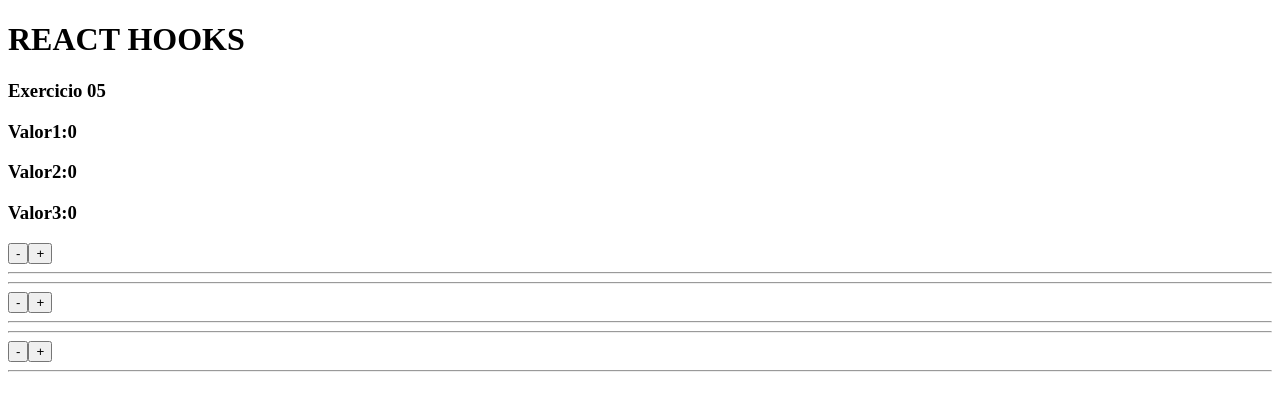
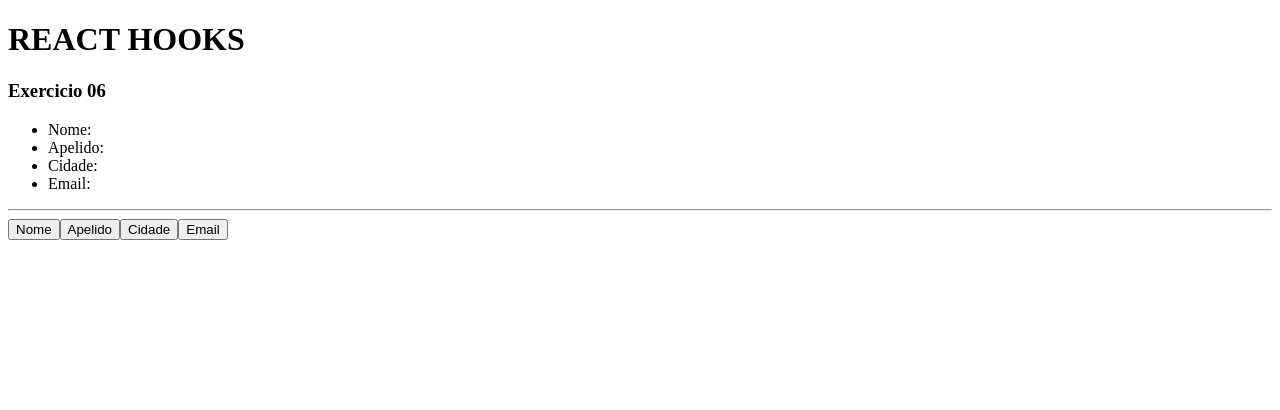
Before and after one commit to AlexFeitoza/react_next_hooks, a React (Vite) app: page / in a window 1280 px wide. Shown: the top 410 px of the page. Built offline with nearby package versions, Linux system fonts and the light colour scheme.

Commit message:
08_hooks

```diff
--- a/src/App.jsx
+++ b/src/App.jsx
@@ -3,7 +3,7 @@
 //import HookState02 from "./components/UseState_02"
 //import HookState03 from "./components/UseState_03"
 //import HookState04 from "./components/UseState_04"
-import HookState07 from "./components/UseState_07"
+import HookState08 from "./components/UseState_08"
 
 
 
@@ -19,7 +19,8 @@
           {/*<HookState04 /> */}
           {/*<HookState05 /> */}
           {/*<HookState06 /> */}
-          <HookState07 />
+          {/*<HookState07 /> */}
+          <HookState08 />
         </>
     )
 }
--- /dev/null
+++ b/src/components/UseState_08.jsx
@@ -0,0 +1,53 @@
+import { useState } from "react"
+import Hookstate_08a from "./UseState_08a";
+
+const Hookstate08 = () => {
+
+    const [cliente, setCliente] = useState({
+        nome : '',
+        apelido : '',
+        cidade : '',
+        email : ''
+});
+
+
+
+    return(
+        <>
+        <h3>Exercicio 06</h3>
+        <ul>
+            <li>Nome: {cliente.nome}</li>
+            <li>Apelido: {cliente.apelido}</li>
+            <li>Cidade: {cliente.cidade}</li>
+            <li>Email: {cliente.email}</li>
+        </ul>
+        <hr />
+
+      <button onClick={() => {
+        const c = {...cliente}
+        c.nome = 'Alex'
+        setCliente(c)
+      } }>Nome</button>
+
+      <button onClick={() => {
+        const c = {...cliente}
+        c.apelido = 'Lelek'
+        setCliente(c)
+      }}>Apelido</button>
+
+      <button onClick={() => {
+        const c = {...cliente}
+        c.cidade = 'Boston - MA'
+        setCliente(c)
+      }}>Cidade</button>
+      <button onClick={() => {
+        const c = {...cliente}
+        c.email = 'alex@gmail.com'
+        setCliente(c)
+      }}>Email</button>
+        <Hookstate_08a />
+    </>
+    )
+}
+
+ export default Hookstate08
--- /dev/null
+++ b/src/components/UseState_08a.jsx
@@ -0,0 +1,18 @@
+import PropTypes from 'prop-types'
+const Hookstate_08a = () => {
+
+
+
+    return (
+        <>
+
+        </>
+    )
+}
+
+Hookstate_08a.propTypes = {
+    funcaoDec: PropTypes.func,
+    funcaoInc: PropTypes.func
+}
+
+export default Hookstate_08a
```
